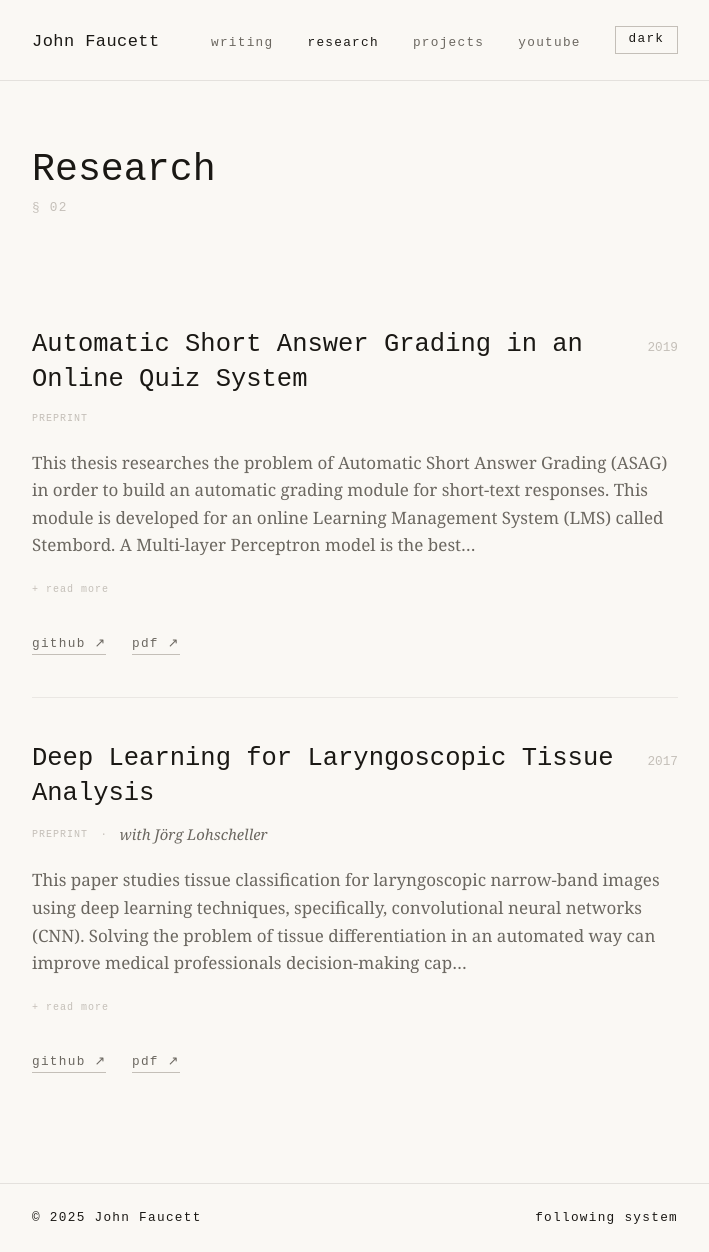
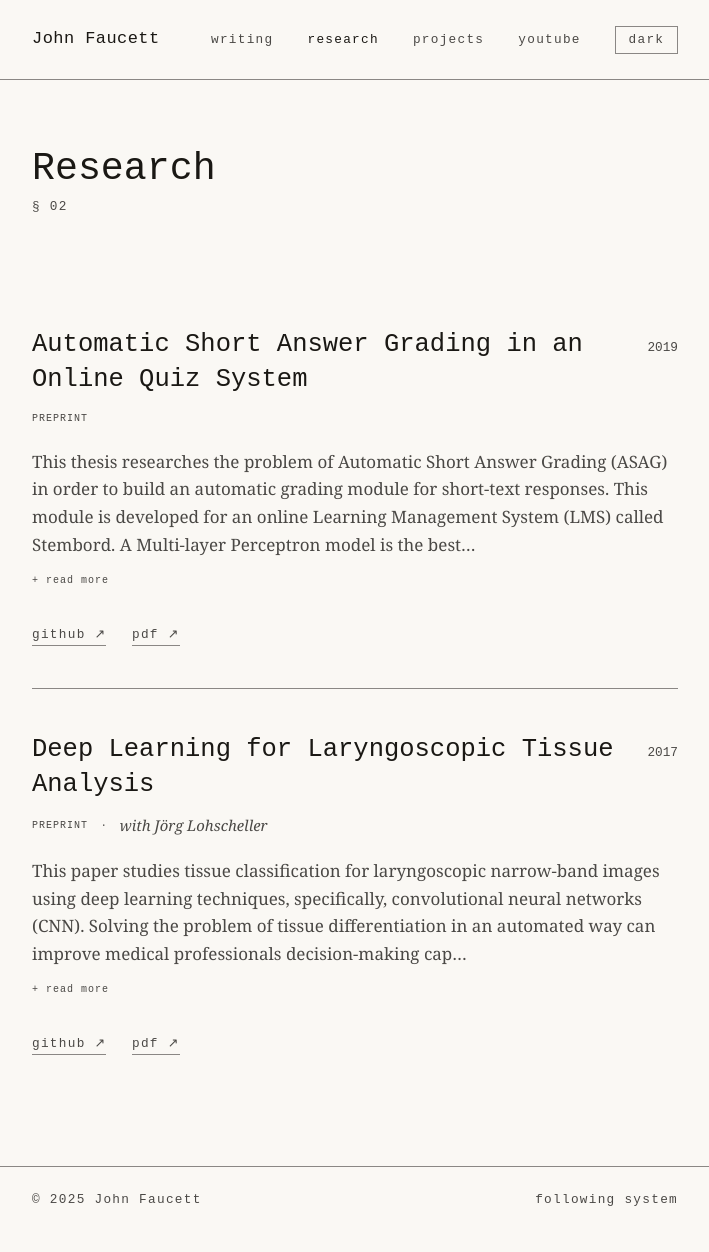
Before and after one commit to DataDaoDe/johnfaucett.com, a SvelteKit app: page /research in a window 1280 px wide. Shown: the whole page, without its empty margins (285-994 px from the left). Built offline with nearby package versions, Linux system fonts and the light colour scheme.

Commit message:
Remove lighter css (was unreadable)

```diff
--- a/src/app.css
+++ b/src/app.css
@@ -1,5 +1,6 @@
 @import "tailwindcss";
 @variant dark (&:where(.dark, .dark *));
+
 @import url('https://fonts.googleapis.com/css2?family=Special+Elite&family=EB+Garamond:ital,wght@0,400;0,500;1,400&family=Courier+Prime&display=swap');
 
 @theme {
@@ -11,14 +12,14 @@
   /* Light mode */
   --color-paper: #faf8f4;
   --color-ink: #1a1814;
-  --color-ink-muted: #6b6760;
-  --color-ink-faint: #c4bfb8;
+  --color-ink-muted: #4a4845;
+  --color-ink-faint: #8a8784;
 
   /* Dark mode */
   --color-paper-dark: #0f0e0c;
   --color-ink-dark: #e8e4dc;
-  --color-ink-dark-muted: #908c84;
-  --color-ink-dark-faint: #3a3830;
+  --color-ink-dark-muted: #b0aca4;
+  --color-ink-dark-faint: #6a6764;
 }
 
 @layer base {
--- a/src/lib/components/Callout.svelte
+++ b/src/lib/components/Callout.svelte
@@ -3,7 +3,7 @@
 
   type CalloutType = 'definition' | 'theorem' | 'proof' | 'remark' | 'example' | 'lemma' | 'corollary';
 
-  interface CalloutProps {
+  interface Props {
     type: CalloutType;
     number?: string;
     title?: string;
@@ -11,7 +11,7 @@
     class?: string;
   }
 
-  let { type, number, title, children, class: className = '' }: CalloutProps = $props();
+  let { type, number, title, children, class: className = '' }: Props = $props();
 
   const labels: Record<CalloutType, string> = {
     definition: 'Definition',
@@ -34,7 +34,7 @@
   };
 </script>
 
-<div class="callout my-8 {className}">
+<div class="callout {type} {className}">
   <span class="label">
     {labels[type]}{number ? ` ${number}` : ''}{title ? ` (${title})` : ''}.
   </span>
@@ -50,8 +50,10 @@
   .callout {
     margin: 2.5rem 0;
     font-family: var(--font-body);
+    font-size: 1.05rem;
     line-height: 1.8;
     color: var(--color-ink);
+    position: relative;
   }
 
   :global(html.dark) .callout {
@@ -76,11 +78,6 @@
     font-style: italic;
   }
 
-  /* proof QED pushes to right margin */
-  .callout {
-    position: relative;
-  }
-
   .qed {
     float: right;
     font-style: normal;
--- a/src/lib/components/Figure.svelte
+++ b/src/lib/components/Figure.svelte
@@ -1,5 +1,5 @@
 <script lang="ts">
-  interface FigureProps {
+  interface Props {
     src: string;
     alt: string;
     caption?: string;
@@ -7,18 +7,18 @@
     class?: string;
   }
 
-  let { src, alt, caption, fullwidth = false, class: className = '' }: FigureProps = $props();
+  let { src, alt, caption, fullwidth = false, class: className = '' }: Props = $props();
 </script>
 
 <figure class="my-10 {fullwidth ? 'fullwidth' : ''} {className}">
   <img
     {src}
     {alt}
-    class="w-full block border border-ink-faint/40 dark:border-ink-dark-faint/40"
+    class="w-full block border border-ink-faint dark:border-ink-dark-faint"
   />
   {#if caption}
     <figcaption class="mt-3 font-mono text-xs tracking-wide text-ink-muted dark:text-ink-dark-muted leading-relaxed">
-      <span class="text-ink-faint dark:text-ink-dark-faint mr-2">Fig.</span>{caption}
+      <span class="text-ink-muted dark:text-ink-dark-muted mr-2">Fig.</span>{caption}
     </figcaption>
   {/if}
 </figure>
--- a/src/lib/components/Footer.svelte
+++ b/src/lib/components/Footer.svelte
@@ -10,14 +10,14 @@
   );
 </script>
 
-<footer class="border-t border-ink-faint/40 dark:border-ink-dark-faint/40 mt-auto">
+<footer class="border-t border-ink-faint dark:border-ink-dark-faint mt-auto">
   <div class="max-w-2xl mx-auto px-8 py-6 flex justify-between items-center">
-    <span class="font-mono text-xs tracking-widest dark:text-ink-dark-faint">
+    <span class="font-mono text-xs tracking-widest text-ink-muted dark:text-ink-dark-muted">
       © {new Date().getFullYear()} John Faucett
     </span>
     <button
       onclick={resetTheme}
-      class="font-mono text-xs tracking-widest lowercase dark:text-ink-dark-faint hover:text-ink-muted dark:hover:text-ink-dark-muted transition-colors cursor-pointer"
+      class="font-mono text-xs tracking-widest lowercase text-ink-muted dark:text-ink-dark-muted hover:text-ink dark:hover:text-ink-dark transition-colors cursor-pointer"
     >
       {systemLabel}
     </button>
--- a/src/lib/components/Nav.svelte
+++ b/src/lib/components/Nav.svelte
@@ -1,6 +1,6 @@
 <script lang="ts">
+  import { page } from '$app/state';
   import { theme } from '$lib/theme.svelte';
-  import { page } from '$app/state';
 
   const links = [
     { id: 1, href: '/writing',  label: 'writing' },
@@ -10,20 +10,17 @@
   ];
 </script>
 
-<nav class="border-b border-ink-faint/40 dark:border-ink-dark-faint/40">
+<nav class="border-b border-ink-faint dark:border-ink-dark-faint">
   <div class="max-w-2xl mx-auto px-8 py-6 flex justify-between items-baseline">
-
     <a
-      href={"/"}
+      href="/"
       class="font-display text-base text-ink dark:text-ink-dark tracking-wide hover:opacity-70 transition-opacity"
     >
       John Faucett
     </a>
 
     <div class="flex items-center gap-8">
-      <ul class="flex gap-8 list-none">
       {#each links as link (link.id)}
-          <li>
         <a
           href={link.href}
           class="font-mono text-xs tracking-widest lowercase transition-colors
@@ -33,14 +30,12 @@
         >
           {link.label}
         </a>
-          </li>
       {/each}
-      </ul>
 
       <button
         onclick={theme.toggle}
         aria-label={theme.dark ? 'Switch to light mode' : 'Switch to dark mode'}
-        class="font-mono text-xs tracking-widest lowercase dark:text-ink-dark-faint border border-ink-faint dark:border-ink-dark-faint/40 px-3 py-1 hover:text-ink dark:hover:text-ink-dark hover:border-ink-muted dark:hover:border-ink-dark-muted transition-colors cursor-pointer"
+        class="font-mono text-xs tracking-widest lowercase text-ink-muted dark:text-ink-dark-muted border border-ink-faint dark:border-ink-dark-faint px-3 py-1 hover:text-ink dark:hover:text-ink-dark hover:border-ink-muted dark:hover:border-ink-dark-muted transition-colors cursor-pointer"
       >
         {theme.dark ? 'light' : 'dark'}
       </button>
--- a/src/lib/components/ProofTable.svelte
+++ b/src/lib/components/ProofTable.svelte
@@ -110,7 +110,7 @@
     font-family: var(--font-mono);
     font-size: 0.72rem;
     letter-spacing: 0.05em;
-    color: var(--color-ink-faint);
+    color: var(--color-ink-muted);
     white-space: nowrap;
     width: 2.5rem;
     padding-left: 0;
@@ -118,7 +118,7 @@
   }
 
   :global(html.dark) td.label {
-    color: var(--color-ink-dark-faint);
+    color: var(--color-ink-dark-muted);
   }
 
   td.expr {
--- a/src/routes/research/+page.svelte
+++ b/src/routes/research/+page.svelte
@@ -29,50 +29,45 @@
 <main class="max-w-2xl mx-auto px-8 py-16">
 
   <h1 class="font-display text-4xl text-ink dark:text-ink-dark mb-2">Research</h1>
-  <p class="font-mono text-xs tracking-widest uppercase text-ink-faint dark:text-ink-dark-faint mb-16">§ 02</p>
+  <p class="font-mono text-xs tracking-widest uppercase text-ink-muted dark:text-ink-dark-muted mb-16">§ 02</p>
 
-  <ul class="list-none p-0 m-0 divide-y divide-ink-faint/30 dark:divide-ink-dark-faint/30">
+  <ul class="list-none p-0 m-0 divide-y divide-ink-faint dark:divide-ink-dark-faint">
     {#each research as entry, i (i)}
       <li class="py-10">
-
-        <!-- Title + year -->
         <div class="flex items-baseline justify-between gap-4 mb-3">
           <h2 class="font-display text-2xl text-ink dark:text-ink-dark leading-snug">
             {entry.title}
           </h2>
-          <span class="font-mono text-xs text-ink-faint dark:text-ink-dark-faint shrink-0">
+          <span class="font-mono text-xs text-ink-muted dark:text-ink-dark-muted shrink-0">
             {entry.year}
           </span>
         </div>
 
-        <!-- Status + coauthors -->
         <div class="flex items-center gap-3 mb-5 flex-wrap">
-          <span class="font-mono text-[10px] tracking-widest uppercase text-ink-faint dark:text-ink-dark-faint">
+          <span class="font-mono text-[10px] tracking-widest uppercase text-ink-muted dark:text-ink-dark-muted">
             {entry.status}
           </span>
           {#if entry.coauthors && entry.coauthors.length > 0}
-            <span class="font-mono text-[10px] text-ink-faint dark:text-ink-dark-faint">·</span>
+            <span class="font-mono text-[10px] text-ink-muted dark:text-ink-dark-muted">·</span>
             <span class="font-body italic text-sm text-ink-muted dark:text-ink-dark-muted">
               with {entry.coauthors.join(', ')}
             </span>
           {/if}
         </div>
 
-        <!-- Abstract -->
-        <p class="font-body text-base text-ink-muted dark:text-ink-dark-muted leading-relaxed mb-3">
+        <p class="font-body text-base text-ink-muted dark:text-ink-dark-muted leading-relaxed mb-1">
           {displayAbstract(entry, i)}
         </p>
 
         {#if isLong(entry)}
           <button
             onclick={() => toggle(i)}
-            class="font-mono text-[10px] tracking-widest lowercase text-ink-faint dark:text-ink-dark-faint hover:text-ink dark:hover:text-ink-dark transition-colors mb-5 cursor-pointer"
+            class="font-mono text-[10px] tracking-widest lowercase text-ink-muted dark:text-ink-dark-muted hover:text-ink dark:hover:text-ink-dark transition-colors mb-5 cursor-pointer"
           >
             {expanded.has(i) ? '— read less' : '+ read more'}
           </button>
         {/if}
 
-        <!-- Links -->
         <div class="flex items-center gap-6 mt-4">
           {#if entry.github}
             <a
--- a/src/routes/writing/[slug]/+page.svelte
+++ b/src/routes/writing/[slug]/+page.svelte
@@ -16,13 +16,14 @@
 </script>
 
 <main class="max-w-2xl mx-auto px-8 py-16">
-  <header class="mb-12 pb-8 border-b border-ink-faint/40 dark:border-ink-dark-faint/40">
+
+  <header class="mb-12 pb-8 border-b border-ink-faint dark:border-ink-dark-faint">
     <div class="flex items-center gap-3 mb-6">
-      <span class="font-mono text-[10px] tracking-widest uppercase text-ink-faint dark:text-ink-dark-faint">
+      <span class="font-mono text-[10px] tracking-widest uppercase text-ink-muted dark:text-ink-dark-muted">
         {metadata.type}
       </span>
       {#if metadata.tags && metadata.tags.length > 0}
-        <span class="font-mono text-[10px] text-ink-faint dark:text-ink-dark-faint">·</span>
+        <span class="font-mono text-[10px] text-ink-muted dark:text-ink-dark-muted">·</span>
         {#each metadata.tags as tag (tag)}
           <span class="font-mono text-[10px] tracking-wide text-ink-muted dark:text-ink-dark-muted">
             {tag}
@@ -42,11 +43,11 @@
     {/if}
 
     <div class="flex items-center justify-between">
-      <span class="font-mono text-xs text-ink-faint dark:text-ink-dark-faint tracking-wide">
+      <span class="font-mono text-xs text-ink-muted dark:text-ink-dark-muted tracking-wide">
         {formatDate(metadata.date)}
       </span>
       {#if metadata.type === 'series-part' && metadata.series && metadata.series_part}
-        <span class="font-mono text-xs text-ink-faint dark:text-ink-dark-faint tracking-widest uppercase">
+        <span class="font-mono text-xs text-ink-muted dark:text-ink-dark-muted tracking-widest uppercase">
           part {metadata.series_part}
         </span>
       {/if}
@@ -57,7 +58,7 @@
     <Content />
   </Prose>
 
-  <footer class="mt-16 pt-8 border-t border-ink-faint/40 dark:border-ink-dark-faint/40 flex justify-between items-center">
+  <footer class="mt-16 pt-8 border-t border-ink-faint dark:border-ink-dark-faint flex justify-between items-center">
     <a
       href="/writing"
       class="font-mono text-xs tracking-widest lowercase text-ink-muted dark:text-ink-dark-muted hover:text-ink dark:hover:text-ink-dark transition-colors"
```
Also changed, not shown: src/routes/+page.svelte (+9 -9 lines), src/routes/writing/+page.svelte (+8 -14 lines). Lines whose indentation alone changed are shown as unchanged.
